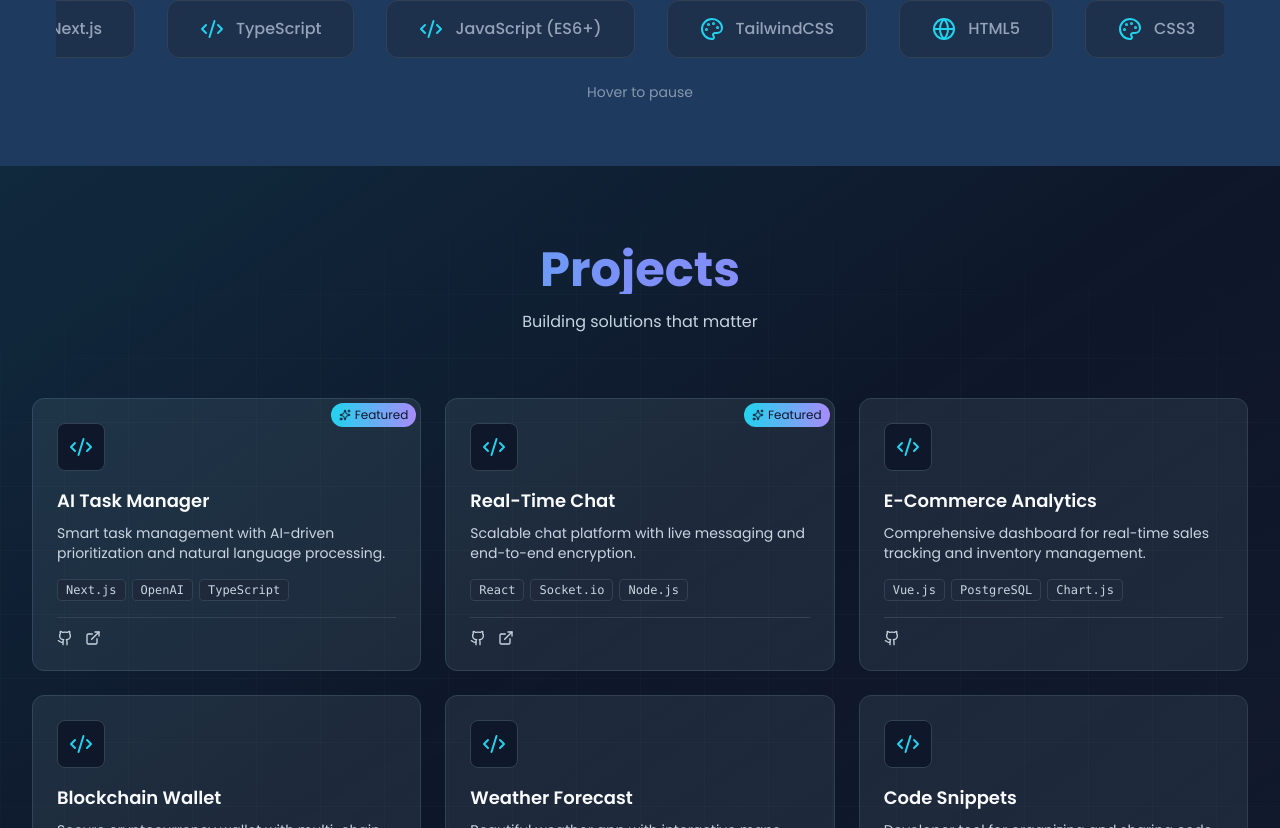
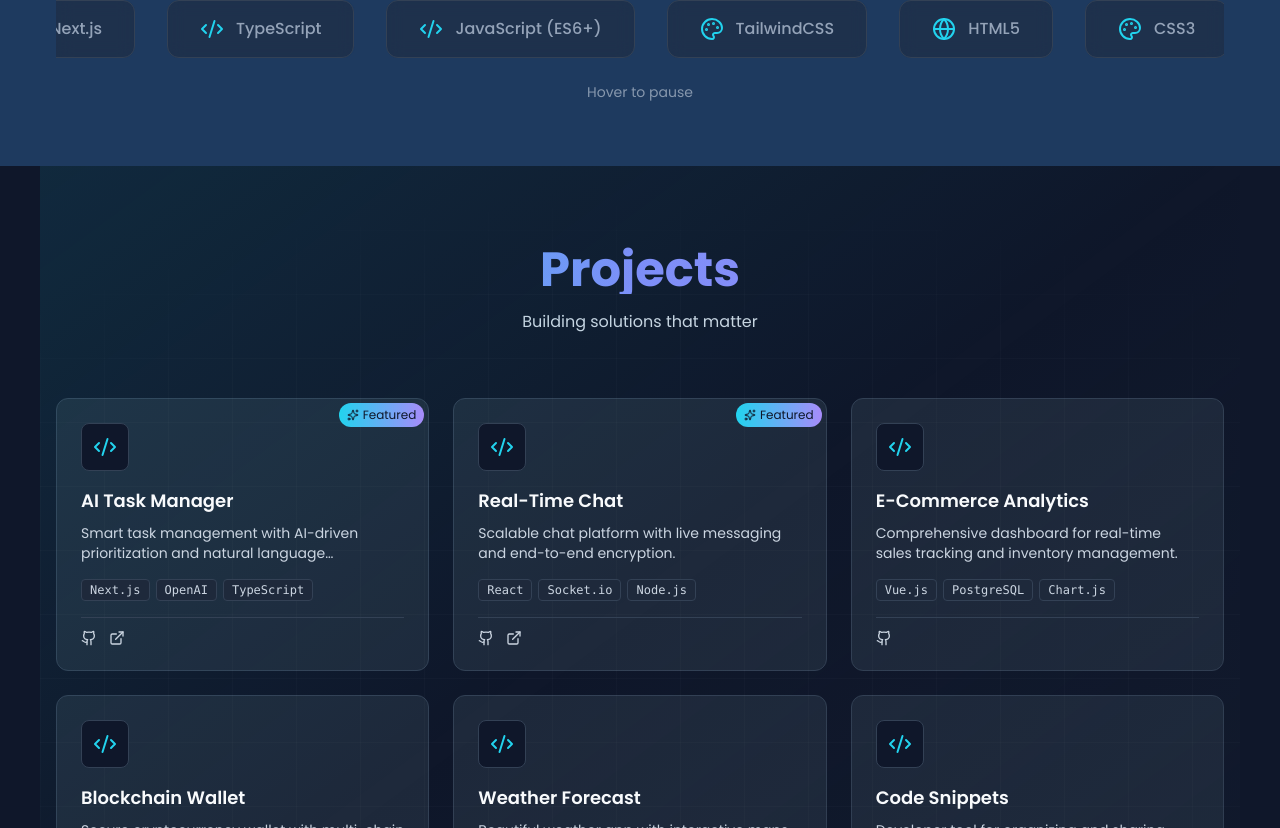
Before and after one commit to abdullahyaseen0010/abdullah-yaseen.portfolio, a Next.js app: page / in a window 1280 px wide. Shown: the part 912-1740 px from the top of the page. Built offline with nearby package versions, Linux system fonts and the light colour scheme.

Commit message:
Update Projects component layout and styling

```diff
--- a/src/components/Project/Projects.tsx
+++ b/src/components/Project/Projects.tsx
@@ -7,7 +7,7 @@ import { projects } from './projectss';
 
 const Projects = () => {
   return (
-    <section id="projects" className="relative min-h-screen py-20 px-4 sm:px-6 lg:px-8 max-w-7xl mx-auto">
+    <section id="projects" className="relative min-h-screen py-20 px-4 max-w-[1200px] mx-auto scroll-mt-16">
       <SectionHeader
         iconName="Code2"
         label="Portfolio"
```
